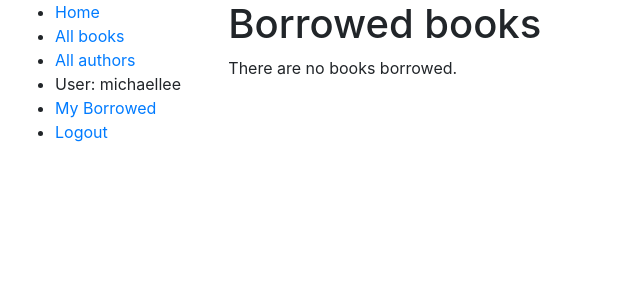
After one commit to mlee0210/local-lib, a Django app: page /catalog/mybooks/ in a window 1280 px wide. The commit adds this page. Shown: the top 300 px of the page, without its empty margins (0-640 px from the left). Run offline with Django 3.2, Linux system fonts and the light colour scheme; a user stored in the database is signed in; data comes from the database, SQL or seed files in the repository; both versions use the stored data as it was after the commit; some libraries are stand-ins or nearby versions.

Commit message:
Implemented feature for users to view borrowed books

```diff
--- a/locallibrary/catalog/admin.py
+++ b/locallibrary/catalog/admin.py
@@ -35,13 +35,15 @@ class BookAdmin(admin.ModelAdmin):
 
 class BookInstanceAdmin(admin.ModelAdmin):
 	#list_filter = ('status', 'due_back')
-	list_display = ('book', 'status', 'due_back', 'id')
+	list_display = ('book', 'status', 'borrower', 'due_back', 'id')
+	list_filter = ('status', 'due_back')
+
 	fieldsets = (
 		(None, {
 			'fields': ('book', 'imprint', 'id')
 			}),
 		('Availability', {
-			'fields': ('status', 'due_back')
+			'fields': ('status', 'due_back', 'borrower')
 			}),
 		)
     #pass
--- a/locallibrary/catalog/templates/base_generic.html
+++ b/locallibrary/catalog/templates/base_generic.html
@@ -18,6 +18,14 @@
           <li><a href="{% url 'index' %}">Home</a></li>
           <li><a href="{% url 'books' %}">All books</a></li>
           <li><a href="{% url 'authors' %}">All authors</a></li>
+
+          {% if user.is_authenticated%}
+            <li>User: {{ user.get_username }}</li>
+            <li><a href="{% url 'my-borrowed' %}">My Borrowed</a></li>
+            <li><a href="{% url 'logout' %}?next={{request.path}}">Logout</a></li>
+          {% else %}
+            <li><a href="{% url 'login' %}?next={{reuqexzt.path}}">Login</a></li>
+          {% endif %}
         </ul>
      {% endblock %}
       </div>
--- /dev/null
+++ b/locallibrary/catalog/templates/catalog/bookinstance_list_borrowed_user.html
@@ -0,0 +1,19 @@
+{% extends "base_generic.html" %}
+
+{% block content %}
+    <h1>Borrowed books</h1>
+
+    {% if bookinstance_list %}
+    <ul>
+
+      {% for bookinst in bookinstance_list %}
+      <li class="{% if bookinst.is_overdue %}text-danger{% endif %}">
+        <a href="{% url 'book-detail' bookinst.book.pk %}">{{bookinst.book.title}}</a> ({{ bookinst.due_back }})
+      </li>
+      {% endfor %}
+    </ul>
+
+    {% else %}
+      <p>There are no books borrowed.</p>
+    {% endif %}
+{% endblock %}
--- a/locallibrary/catalog/urls.py
+++ b/locallibrary/catalog/urls.py
@@ -7,5 +7,6 @@ urlpatterns = [
 	path('books/<int:pk>', views.BookDetailView.as_view(), name='book-detail'),
 	path('authors/', views.AuthorListView.as_view(), name='authors'),
 	path('authors/<int:pk>', views.AuthorDetailView.as_view(), name='author-detail'),
+	path('mybooks/', views.LoanedBooksByUserListView.as_view(), name='my-borrowed'),
 
 ]
--- a/locallibrary/catalog/views.py
+++ b/locallibrary/catalog/views.py
@@ -75,3 +75,23 @@ class AuthorListView(generic.ListView):
 
 class AuthorDetailView(generic.DetailView):
 	model = Author
+
+
+"""
+from django.contrib.auth.mixins import LoginRequiredMixin
+
+class MyView(LoginRequiredMixin, View):
+    login_url = '/login/'
+    redirect_field_name = 'redirect_to'
+"""
+
+from django.contrib.auth.mixins import LoginRequiredMixin
+
+class LoanedBooksByUserListView(LoginRequiredMixin,generic.ListView):
+    """Generic class-based view listing books on loan to current user."""
+    model = BookInstance
+    template_name ='catalog/bookinstance_list_borrowed_user.html'
+    paginate_by = 10
+
+    def get_queryset(self):
+        return BookInstance.objects.filter(borrower=self.request.user).filter(status__exact='o').order_by('due_back')
```
Also changed, not shown: locallibrary/catalog/models.py (+11 -0 lines), locallibrary/catalog/migrations/0002_auto_20200715_1002.py (added), locallibrary/catalog/migrations/0003_bookinstance_borrower.py (added), locallibrary/db.sqlite3.
